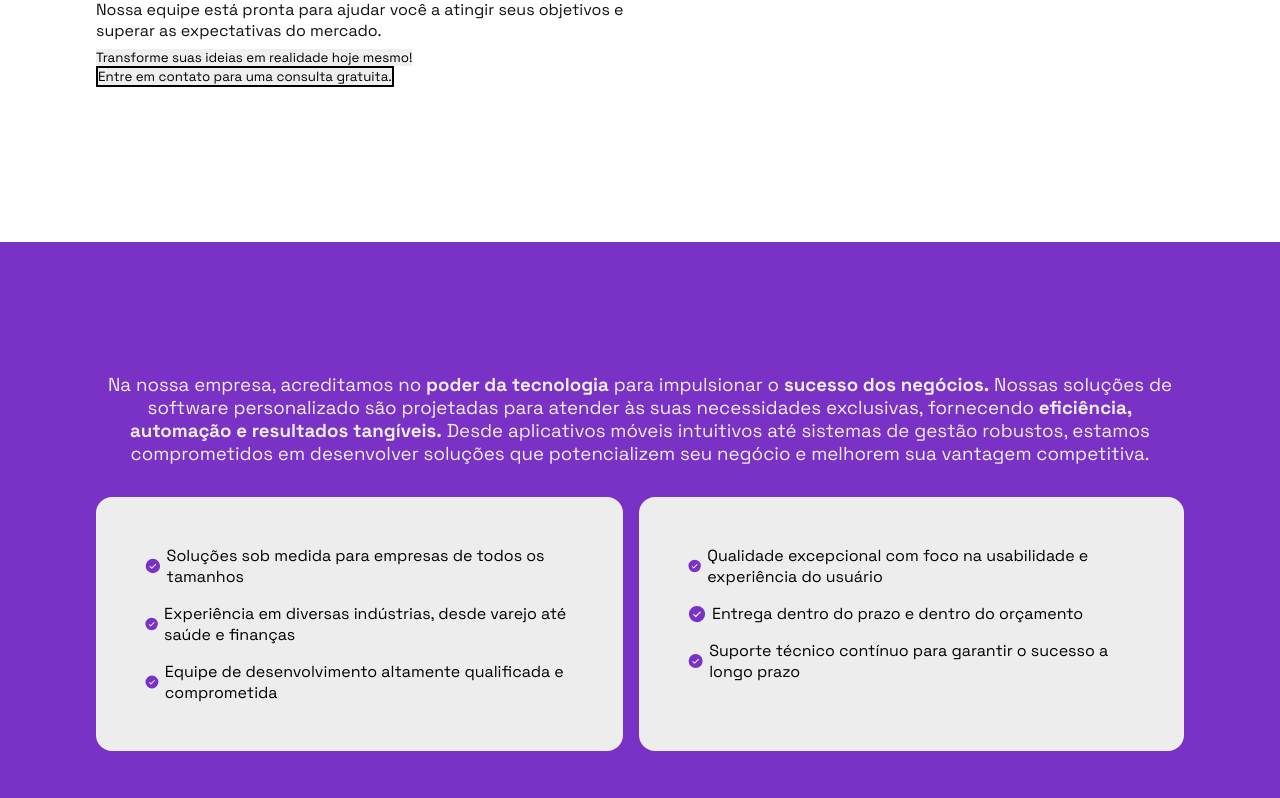
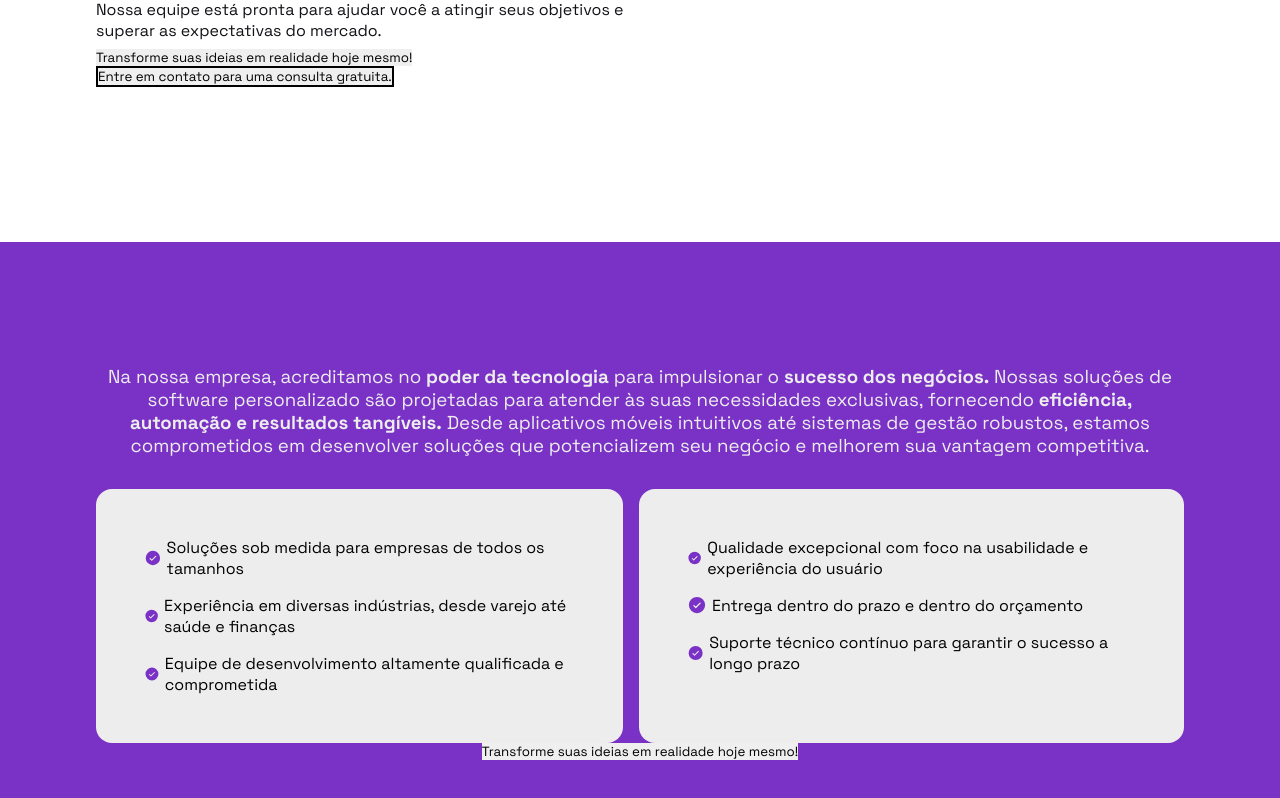
Before and after one commit to igorviniciussantana/selene-website, a Next.js app: page / in a window 1280 px wide. Shown: the part 558-1356 px from the top of the page. Built offline with nearby package versions, Linux system fonts and the light colour scheme.

Commit message:
feat: finish desktop info section

```diff
--- a/src/components/Info Section/Info.module.scss
+++ b/src/components/Info Section/Info.module.scss
@@ -40,5 +40,21 @@
         }
       }
     }
+
+    .primary_button {
+      width: fit-content;
+      align-self: center;
+      padding: 1.5rem 2rem;
+      margin-top: 2rem;
+      border-radius: 0.5rem;
+      border: none;
+      cursor: pointer;
+      transition: .5s;
+
+      &:hover {
+        transition: .5s;
+        transform: scale(1.03);
+      }
+    }
   }
 }
--- a/src/components/Info Section/Info.tsx
+++ b/src/components/Info Section/Info.tsx
@@ -56,7 +56,13 @@ export default function Info() {
             Suporte técnico contínuo para garantir o sucesso a longo prazo
           </span>
         </div>
+
       </div>
+      <button
+          className={`${styles.primary_button} ${space_grotesk.className}`}
+        >
+          Transforme suas ideias em realidade hoje mesmo!
+        </button>
     </div>
   );
 }
```
